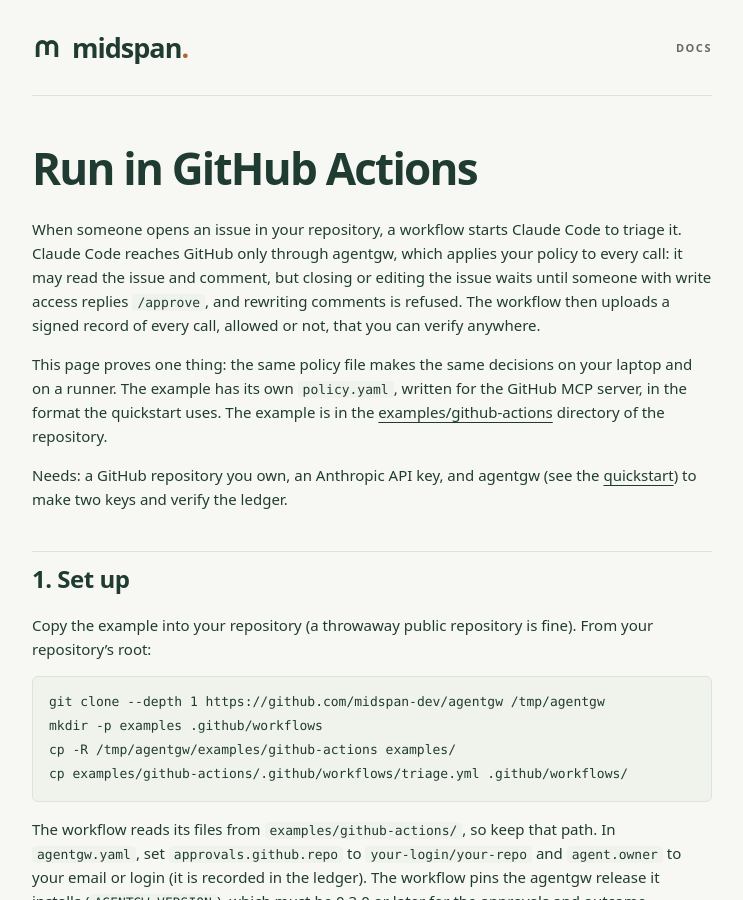
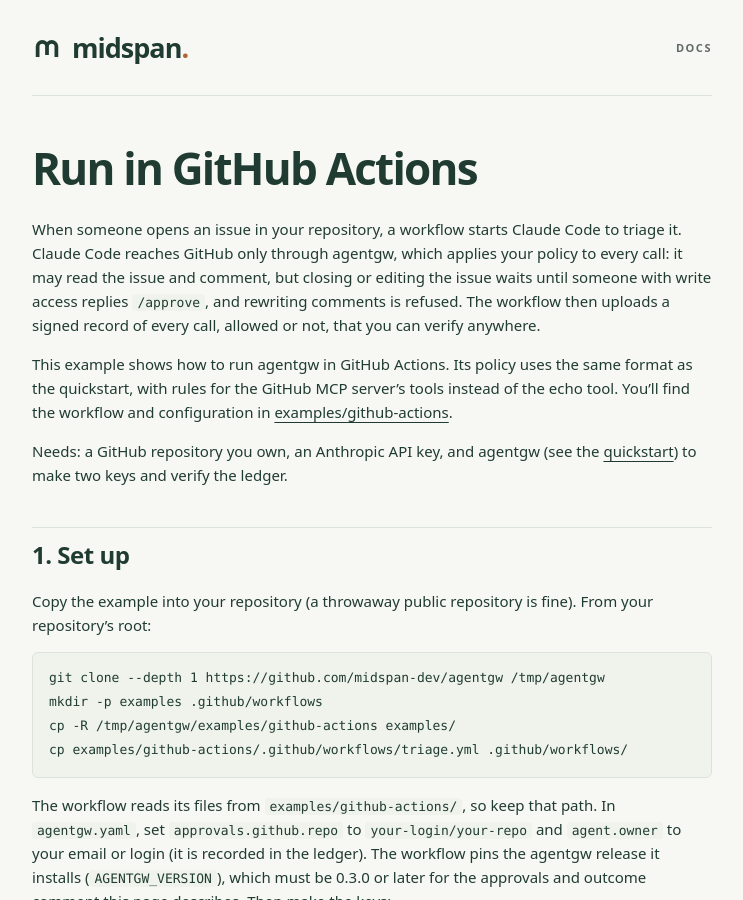
Before and after one commit to midspan-dev/agentgw, a Jekyll site: the page built from docs/github-actions.md, in a window 1280 px wide and 900 px high. Shown: the whole window, without its empty margins (268-1011 px from the left). Built offline with Jekyll 4.4.1, drawn with Linux system fonts in a browser that asks for light colours; our own code applies the rules of GitHub Pages for plain Markdown files; some of the changed text lies outside the part shown.

Commit message:
gha docs edits
Exported from private 9c2c82e

````diff
--- a/docs/github-actions.md
+++ b/docs/github-actions.md
@@ -7,11 +7,10 @@ the issue waits until someone with write access replies `/approve`, and
 rewriting comments is refused. The workflow then uploads a signed record of
 every call, allowed or not, that you can verify anywhere.
 
-This page proves one thing: the same policy file makes the same decisions on
-your laptop and on a runner. The example has its own `policy.yaml`, written for
-the GitHub MCP server, in the format the quickstart uses. The example is in the
-[examples/github-actions](https://github.com/midspan-dev/agentgw/tree/main/examples/github-actions)
-directory of the repository.
+This example shows how to run agentgw in GitHub Actions. Its policy uses the
+same format as the quickstart, with rules for the GitHub MCP server's tools
+instead of the echo tool. You'll find the workflow and configuration in
+[examples/github-actions](https://github.com/midspan-dev/agentgw/tree/main/examples/github-actions).
 
 Needs: a GitHub repository you own, an Anthropic API key, and agentgw (see the
 [quickstart](quickstart)) to make two keys and verify the ledger.
@@ -150,8 +149,12 @@ than the policy allows.
 
 ## 5. Verify
 
-Download the `agentgw-ledger` artifact from the run and check it with the public
-key you saved:
+The job's "Upload the ledger" step saves the ledger as the `agentgw-ledger`
+artifact. Open the run from your repository's Actions tab and download it from
+the Artifacts section at the bottom of the run's summary page; it comes as a zip
+containing `ledger.jsonl`. With the GitHub CLI, `gh run download <run-id> -n
+agentgw-ledger` fetches and unzips it. Then check it with the public key you
+saved:
 
 ```sh
 agentgw verify ledger.jsonl <pubkey-hex>
````
